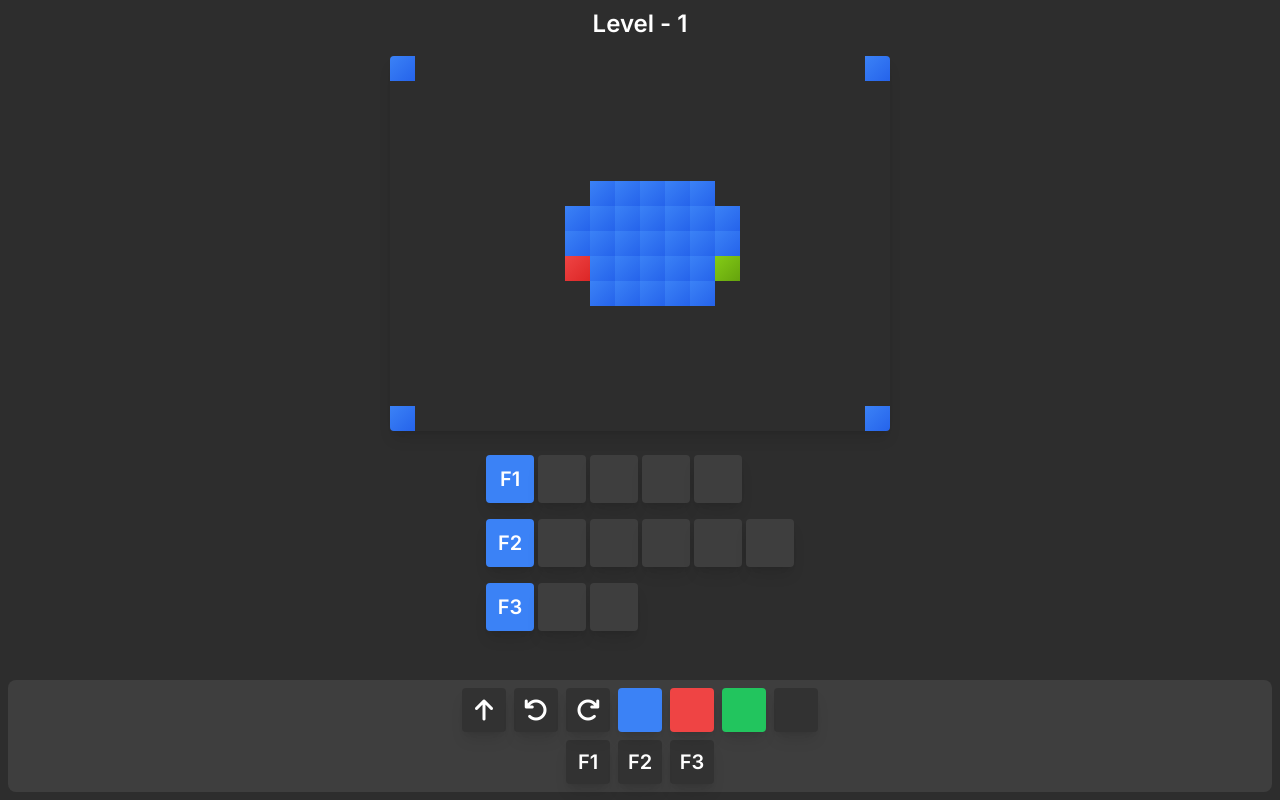
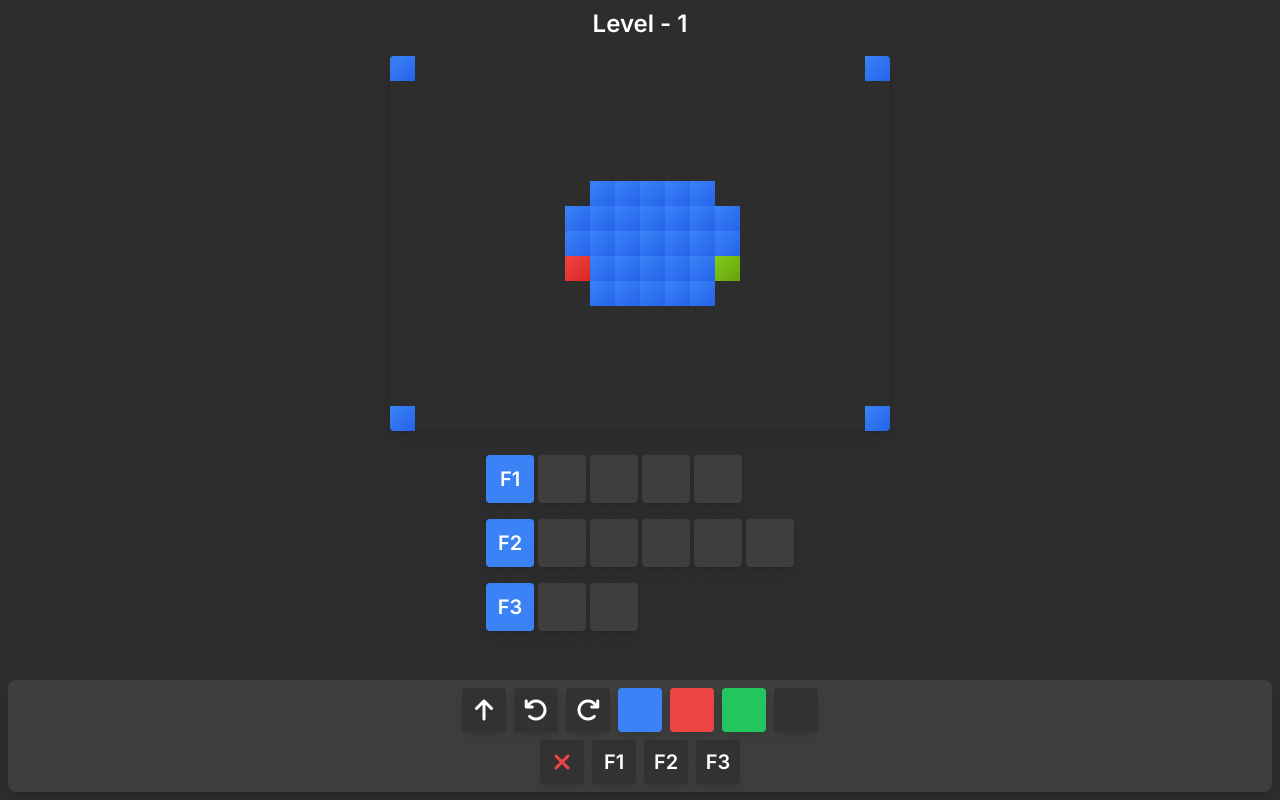
Before and after one commit to 42LeHavre/42LeHavreRoboZZle, a React (Vite) app in the folder src/: page / in a window 1280 px wide. Built offline with nearby package versions, Linux system fonts and the light colour scheme; some icons are missing.

Commit message:
+ | Add a cancel button

```diff
--- a/src/src/components/Tile.jsx
+++ b/src/src/components/Tile.jsx
@@ -6,7 +6,6 @@ export function Tile(props) {
     const [icon, setIcon] = useState("");
     const [func, setFunc] = useState("");
 
-    console.log(props.selected)
     const handleClick = () => {
         if (props.selected == "blue")
             setClasses("bg-blue-500 hover:bg-blue-600");
@@ -28,6 +27,10 @@ export function Tile(props) {
         } else if (props.selected.toString().startsWith("F")) {
             setIcon("");
             setFunc(props.selected);
+        } else if (props.selected == "cancel") {
+            setClasses("");
+            setIcon("");
+            setFunc("");
         }
     };
 
--- a/src/src/components/Toolbar.jsx
+++ b/src/src/components/Toolbar.jsx
@@ -65,16 +65,16 @@ export function Toolbar(props) {
   ];
 
   return (
-    <div className="w-full h-28 text-white flex flex-col items-center justify-center bg-[#3e3e3e] rounded-lg py-2 mb-2">
+    <div className="w-full h-28 text-white text-2xl flex flex-col items-center justify-center bg-[#3e3e3e] rounded-lg py-2 mb-2 shadow-lg">
       <div className="h-1/2 flex items-center justify-center mb-2">
         <div className={`rounded h-full aspect-square mx-1 shadow-lg transition-all hover:shadow flex items-center justify-center bg-black/20 hover:bg-black/30 ${props.selected === 'up' ? "border-2 border-white" : ""}`} onClick={() => handleClick('up')}>
-          <i className={`text-2xl fa-solid fa-arrow-up`}/>
+          <i className={`fa-solid fa-arrow-up`}/>
         </div>
         <div className={`rounded h-full aspect-square mx-1 shadow-lg transition-all hover:shadow flex items-center justify-center bg-black/20 hover:bg-black/30 ${props.selected === 'left' ? "border-2 border-white" : ""}`} onClick={() => handleClick('left')}>
-          <i className={`text-2xl fa-solid fa-arrow-rotate-left`}/>
+          <i className={`fa-solid fa-arrow-rotate-left`}/>
         </div>
         <div className={`rounded h-full aspect-square mx-1 shadow-lg transition-all hover:shadow flex items-center justify-center bg-black/20 hover:bg-black/30 ${props.selected === 'right' ? "border-2 border-white" : ""}`} onClick={() => handleClick('right')}>
-          <i className={`text-2xl fa-solid fa-arrow-rotate-right`}/>
+          <i className={`fa-solid fa-arrow-rotate-right`}/>
         </div>
 
         <div className={`rounded h-full aspect-square mx-1 shadow-lg transition-all hover:shadow bg-blue-500 hover:bg-blue-600 ${props.selected === 'blue' ? "border-2 border-white" : ""}`} onClick={() => handleClick('blue')}></div>
@@ -83,6 +83,9 @@ export function Toolbar(props) {
         <div className={`rounded h-full aspect-square mx-1 shadow-lg transition-all hover:shadow bg-black/20 hover:bg-black/30 ${props.selected === 'gray' ? "border-2 border-white" : ""}`} onClick={() => handleClick('gray')}></div>
       </div>
         <div class="h-1/2 flex items-center justify-center flex-wrap w-full">
+          <div className={`rounded h-full aspect-square mx-1 shadow-lg transition-all hover:shadow flex items-center justify-center bg-black/20 hover:bg-black/30 ${props.selected === 'cancel' ? "border-2 border-white" : ""}`} onClick={() => handleClick('cancel')}>
+            <i className={`text-red-500 fa-solid fa-xmark`}/>
+          </div>
           {functions.map((inst, index) => (
             <div className={`rounded h-full aspect-square shadow-lg transition-all hover:shadow mx-1 bg-black/20 hover:bg-black/30 flex justify-center items-center font-semibold text-xl ${props.selected === 'F' + (index + 1) ? "border-2 border-white" : ""}`} onClick={() => handleClick('F' + (index + 1))}>F{index + 1}</div>
           ))}
```
